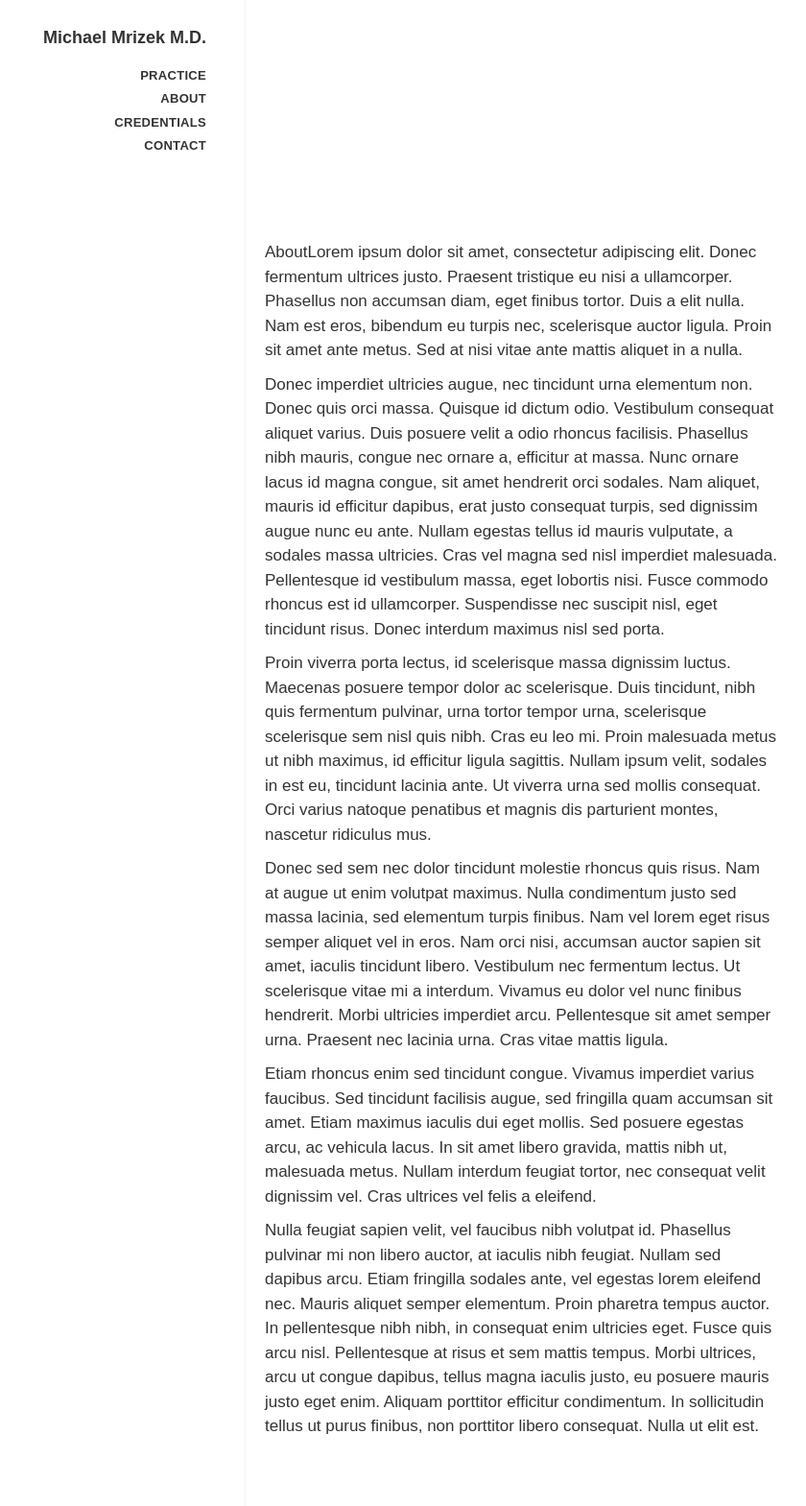
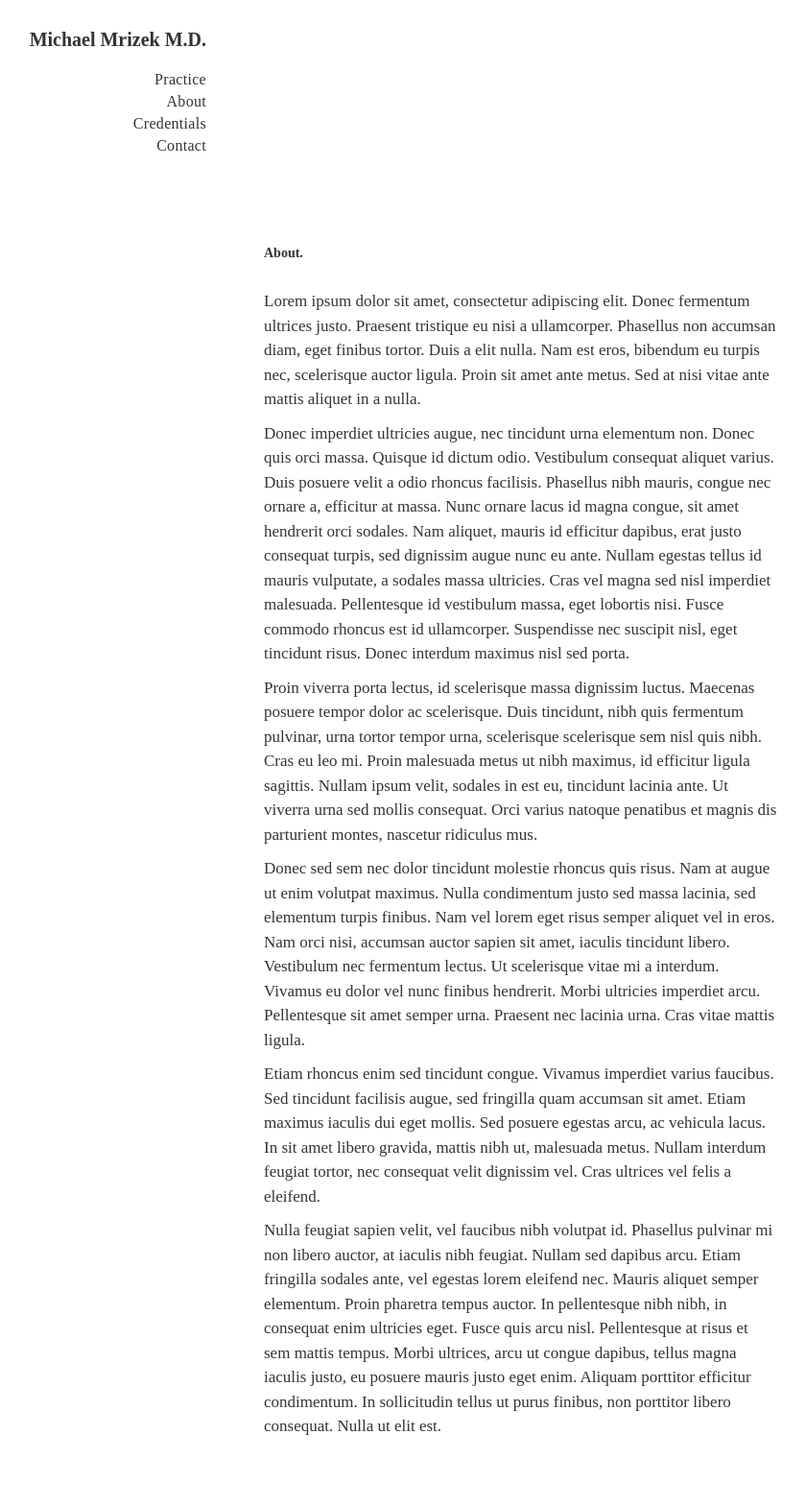
Before and after one commit to carolineportugal/michaelmrizekmd, a Jekyll site: the page built from about/index.html, in a window 1280 px wide. Shown: the whole page at 96% size, without its empty margins (205-1045 px from the left). Built offline with Jekyll 4.4.1, drawn with Linux system fonts in a browser that asks for light colours; nearby versions of some CDN libraries.

Commit message:
changing typefaces

```diff
--- a/_sass/_nav.scss
+++ b/_sass/_nav.scss
@@ -12,20 +12,20 @@ nav{
 }
 
 .logo{
-  @include gitan-bold();
+  @include meta-serif-bold();
   // text-transform: uppercase;
   margin-bottom:2rem;
+  font-size:20px;
 }
 
 ul{
   list-style: none;
-  @include gitan-semibold();
-  text-transform: uppercase;
-  font-size: 13px;
+  @include meta-serif-book();
+  // text-transform: uppercase;
+  font-size: 16px;
   letter-spacing: .03rem;
   text-align:right;
 
   li{
-    margin:.6rem 0;
   }
 }
--- a/_sass/_typography.scss
+++ b/_sass/_typography.scss
@@ -11,76 +11,46 @@
 // }
 
 //Font Mixins
-@mixin gitan-regular {
-  font-family: "gitan-latin",sans-serif;
-  font-style: normal;
-  font-weight: 400;
-}
-
-@mixin gitan-italic {
-  font-family: "gitan-latin",sans-serif;
-  font-style: italic;
-  font-weight: 400;
-}
-
-@mixin gitan-medium {
-  font-family: "gitan-latin",sans-serif;
+@mixin meta-serif-book {
+  font-family: "ff-meta-serif-web-pro",serif;
   font-style: normal;
   font-weight: 500;
 }
 
-@mixin gitan-medium-italic {
-  font-family: "gitan-latin",sans-serif;
+@mixin mata-serif-book-italic {
+  font-family: "ff-meta-serif-web-pro",serif;
   font-style: italic;
   font-weight: 500;
 }
 
-@mixin gitan-semibold {
-  font-family: "gitan-latin",sans-serif;
-  font-style: normal;
-  font-weight: 600;
-}
-
-@mixin gitan-semibold-italic {
-  font-family: "gitan-latin",sans-serif;
-  font-style: italic;
-  font-weight: 600;
-}
-
-@mixin gitan-bold {
-  font-family: "gitan-latin",sans-serif;
+@mixin meta-serif-bold {
+  font-family: "ff-meta-serif-web-pro",serif;
   font-style: normal;
   font-weight: 700;
 }
 
-@mixin gitan-bold-italic {
-  font-family: "gitan-latin",sans-serif;
+@mixin meta-serif-bold-italic {
+  font-family: "ff-meta-serif-web-pro",serif;
   font-style: italic;
   font-weight: 700;
-}
-
-@mixin gitan-extrabold {
-  font-family: "gitan-latin",sans-serif;
-  font-style: normal;
-  font-weight: 800;
 }
 
 //Default values for typography
 
 h1{
-  @include gitan-bold();
+  @include meta-serif-bold();
   margin-bottom:3rem;
   margin-top:0;
 }
 
 h4{
-  @include gitan-bold();
+  @include meta-serif-bold();
   margin-bottom:3rem;
   margin-top:0;
 }
 
 h3{
-  @include gitan-bold();
+  @include meta-serif-bold();
   margin-bottom:3rem;
   margin-top:0;
 }
--- a/about/index.html
+++ b/about/index.html
@@ -25,7 +25,7 @@ title: About
             <section>
                 <!-- <h3>About</h3> -->
                 <div>
-                    <p><span>About</span>Lorem ipsum dolor sit amet, consectetur adipiscing elit. Donec fermentum ultrices justo. Praesent tristique eu nisi a ullamcorper. Phasellus non accumsan diam, eget finibus tortor. Duis a elit nulla. Nam est eros, bibendum eu turpis nec, scelerisque auctor ligula. Proin sit amet ante metus. Sed at nisi vitae ante mattis aliquet in a nulla.</p>
+                    <p><span>About. </span><br><br>Lorem ipsum dolor sit amet, consectetur adipiscing elit. Donec fermentum ultrices justo. Praesent tristique eu nisi a ullamcorper. Phasellus non accumsan diam, eget finibus tortor. Duis a elit nulla. Nam est eros, bibendum eu turpis nec, scelerisque auctor ligula. Proin sit amet ante metus. Sed at nisi vitae ante mattis aliquet in a nulla.</p>
 
                     <p>Donec imperdiet ultricies augue, nec tincidunt urna elementum non. Donec quis orci massa. Quisque id dictum odio. Vestibulum consequat aliquet varius. Duis posuere velit a odio rhoncus facilisis. Phasellus nibh mauris, congue nec ornare a, efficitur at massa. Nunc ornare lacus id magna congue, sit amet hendrerit orci sodales. Nam aliquet, mauris id efficitur dapibus, erat justo consequat turpis, sed dignissim augue nunc eu ante. Nullam egestas tellus id mauris vulputate, a sodales massa ultricies. Cras vel magna sed nisl imperdiet malesuada. Pellentesque id vestibulum massa, eget lobortis nisi. Fusce commodo rhoncus est id ullamcorper. Suspendisse nec suscipit nisl, eget tincidunt risus. Donec interdum maximus nisl sed porta.</p>
 
--- a/css/main.scss
+++ b/css/main.scss
@@ -18,11 +18,18 @@
 html, body{
   @include font-smoothing();
   font-feature-settings: "onum" on;
-  @include gitan-regular();
+  @include meta-serif-book();
   min-height:100%;
 }
 
 section{
   padding:25rem 0 6rem 2rem;
-  border-left:1px solid rgba(0,0,0,0.05);
 }
+
+span{
+  @include meta-serif-bold();
+// text-transform: uppercase;
+font-size: 14px;
+
+
+}
```
Also changed, not shown: 2 other files.
